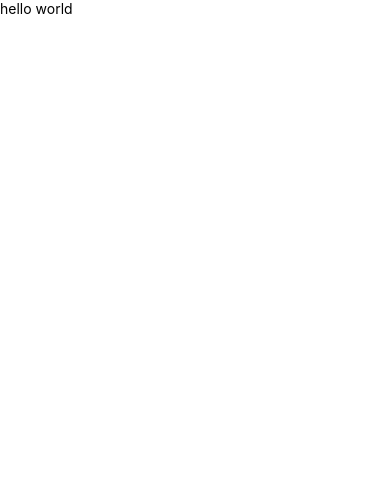
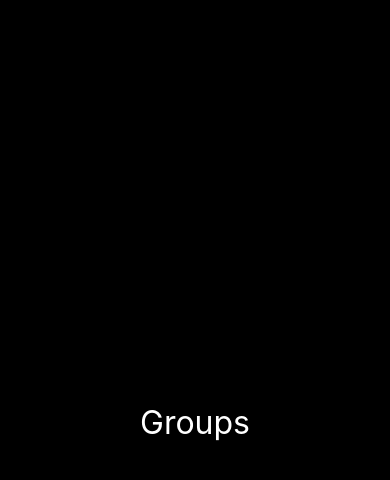
Before and after one commit to msvalandro/igniteteams, a React Native app: screen / in a window 390 px wide. Shown: the top 480 px of the page. Built offline with nearby package versions, Linux system fonts and the light colour scheme.

Commit message:
chore: install styled-components lib

```diff
--- a/package.json
+++ b/package.json
@@ -12,7 +12,9 @@
     "expo": "~51.0.20",
     "expo-status-bar": "~1.12.1",
     "react": "18.2.0",
-    "react-native": "0.74.3"
+    "react-dom": "18.2.0",
+    "react-native": "0.74.3",
+    "styled-components": "^6.1.11"
   },
   "devDependencies": {
     "@babel/core": "^7.20.0",
--- a/src/screens/Groups/index.tsx
+++ b/src/screens/Groups/index.tsx
@@ -1,5 +1,9 @@
-import { Text } from 'react-native'
+import { GroupsContainer, Title } from './styles'
 
 export function Groups() {
-  return <Text>hello world</Text>
+  return (
+    <GroupsContainer>
+      <Title>Groups</Title>
+    </GroupsContainer>
+  )
 }
--- /dev/null
+++ b/src/screens/Groups/styles.ts
@@ -0,0 +1,14 @@
+import styled from 'styled-components/native'
+
+export const GroupsContainer = styled.View`
+  background-color: #000;
+
+  flex: 1;
+  align-items: center;
+  justify-content: center;
+`
+
+export const Title = styled.Text`
+  font-size: 32px;
+  color: #fff;
+`
```
Also changed, not shown: 1 other file (tests, documents, lock files or other folders).
